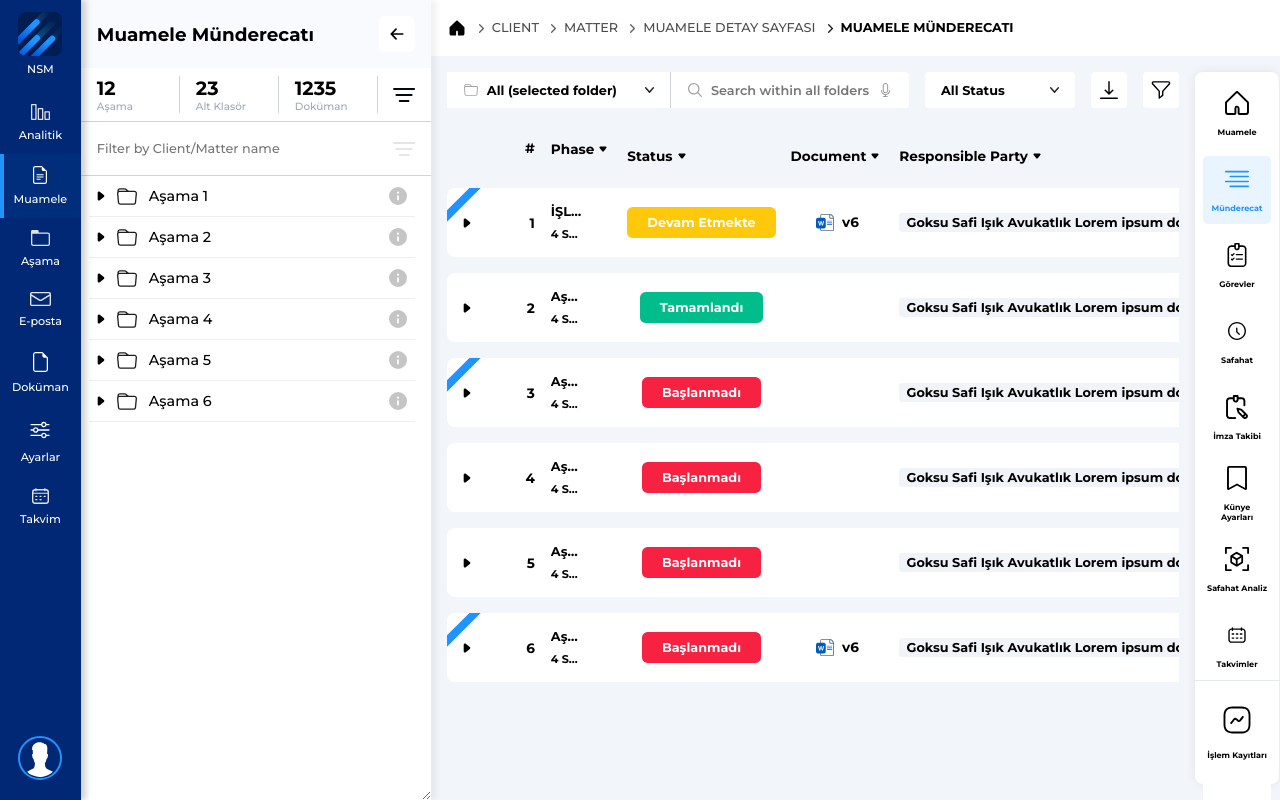
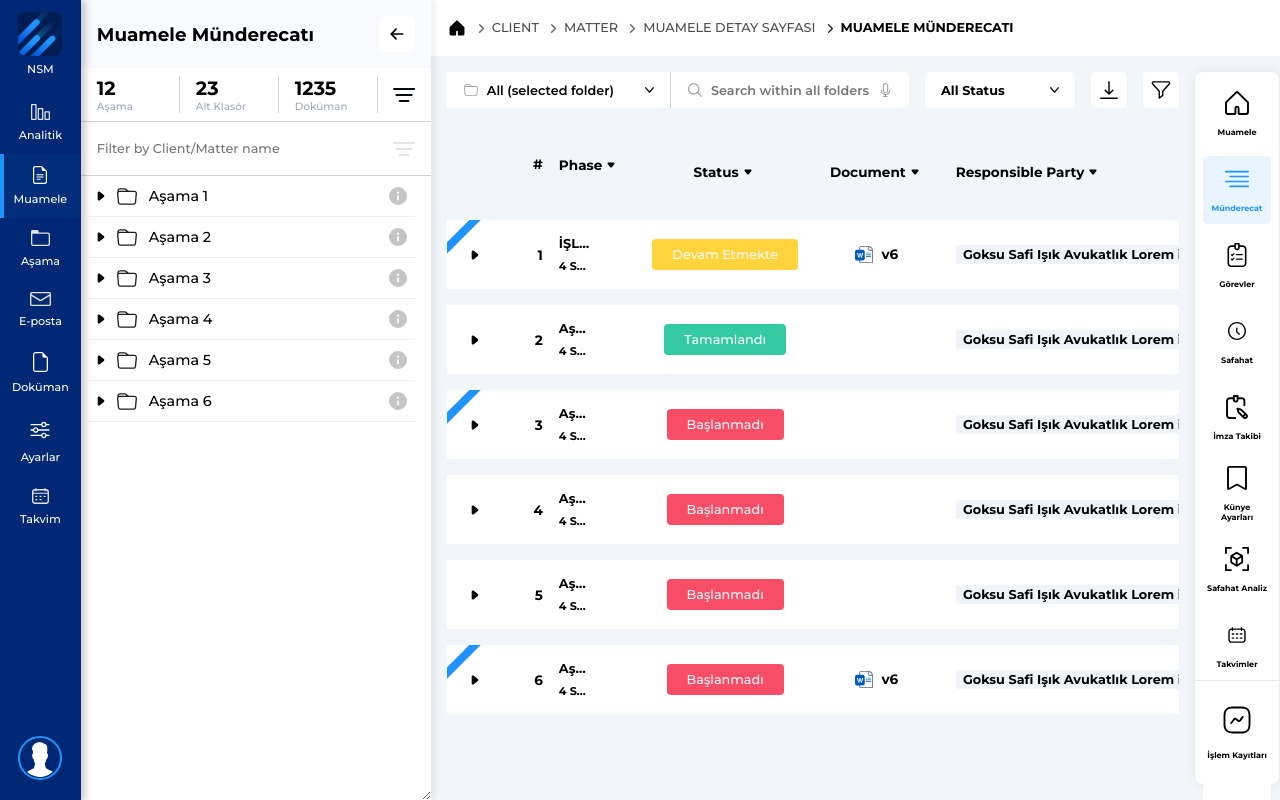
Before and after one commit to HarshvardhanThosar/nsm-dashboard, a Next.js app: page / in a window 1280 px wide. Built offline with nearby package versions, Linux system fonts and the light colour scheme.

Commit message:
fix: minor font weight, width proportions and color adjustments

```diff
--- a/src/components/organisms/tablesection/index.js
+++ b/src/components/organisms/tablesection/index.js
@@ -136,36 +136,36 @@ function TableSection() {
           id="table_container"
           className={TableSectionStyles.table_container}
         >
-          <table>
+          <table width="100%">
             <thead>
               <tr>
-                <th>
+                <th data-cell="id">
                   <span>#</span>
                   <button>
                     Phase
                     <Image alt="" src={CaretDown} width={18} height={18} />
                   </button>
                 </th>
-                <th>
+                <th data-cell="status">
                   <button>
                     Status
                     <Image alt="" src={CaretDown} width={18} height={18} />
                   </button>
                 </th>
-                <th>
+                <th data-cell="document">
                   <button>
                     Document
                     <Image alt="" src={CaretDown} width={18} height={18} />
                   </button>
                 </th>
-                <th>
+                <th data-cell="responsible">
                   <button>
                     Responsible Party
                     <Image alt="" src={CaretDown} width={18} height={18} />
                   </button>
                 </th>
-                <th />
-                <th>
+                <th data-cell="comments" />
+                <th data-cell="update">
                   <button>
                     Update Date
                     <Image alt="" src={CaretDown} width={18} height={18} />
@@ -378,6 +378,7 @@ const TransactionTableRowItem = ({ item, ...props }) => {
   return (
     <React.Fragment>
       <tr
+        bgColor="#ffffff"
         data-active={props.rowSelected == item?._id}
         onClick={() => props.openModal(item?._id)}
       >
--- a/src/components/organisms/tablesection/styles.module.scss
+++ b/src/components/organisms/tablesection/styles.module.scss
@@ -164,7 +164,7 @@
           min-width: 150px;
           // font
           font-size: 0.8rem;
-          font-weight: bold;
+          font-weight: 600;
           text-align: left;
         }
       }
@@ -335,7 +335,7 @@
       // dimensions
       max-height: inherit;
       // design
-      border-collapse: separate collapse;
+      border-collapse: separate;
       border-spacing: 0 1rem;
 
       tr {
@@ -348,11 +348,12 @@
         th,
         td {
           // reset
-          padding: 0;
+          padding: 1rem !important;
           margin: 0;
           // dimensions
           max-width: 450px;
           overflow: hidden;
+          scrollbar-gutter: unset;
           // font
           text-align: left;
           font-size: 0.85rem;
@@ -368,7 +369,7 @@
             text-align: right;
             // display
             display: grid;
-            grid-template-columns: 5.5rem 1fr;
+            grid-template-columns: 5rem 1fr;
             gap: 1rem;
           }
         }
@@ -377,6 +378,15 @@
           // font
           text-align: right;
           font-weight: 700;
+
+          &[data-cell="status"],
+          &[data-cell="document"],
+          &[data-cell="update"] {
+            button {
+              // design
+              margin-inline: auto;
+            }
+          }
 
           button {
             // dimensions
@@ -391,21 +401,52 @@
         }
 
         td {
+          background-color: #ffffff;
+        }
+      }
+
+      thead {
+        // positions
+        position: sticky;
+        top: 0;
+        // design
+        background-color: #f2f6fa;
+      }
+
+      tbody {
+        // dimensions
+        overflow: scroll;
+
+        tr {
           // design
-          padding: 1rem 0;
-          background-color: #ffffff;
+          transition: opacity 0.5s;
+          border-top: 10px solid transparent;
+        }
+
+        td {
+          --border-radius: 0.5rem;
+
+          &:first-of-type {
+            border-top-left-radius: var(--border-radius);
+            border-bottom-left-radius: var(--border-radius);
+          }
+
+          &:last-of-type {
+            border-top-right-radius: var(--border-radius);
+            border-bottom-right-radius: var(--border-radius);
+          }
 
           &[data-cell="id"] {
+            --max-width: 400px;
             // dimensions
-            min-width: min(100%, 450px);
-            max-width: max(100%, 450px);
+            width: fit-content;
+            max-width: var(--max-width);
             // positions
             position: relative;
             // display
             display: grid;
             grid-template-columns: 5rem 1fr;
             align-items: center !important;
-            padding-left: 0.5rem;
 
             &[data-marker="true"] {
               &::before {
@@ -467,6 +508,8 @@
           }
 
           &[data-cell="status"] {
+            opacity: 0.8;
+
             h3 {
               &[data-status="1"] {
                 --bg-color: #ffc80b;
@@ -486,9 +529,11 @@
               // design
               padding: 0.5rem 1.25rem;
               margin: auto;
-              border-radius: 0.35rem;
+              border-radius: 0.25rem;
               background-color: (var(--bg-color));
               // font
+              // font
+              font-weight: 500;
               color: var(--text-color);
               text-align: center;
               font-size: 0.8rem;
@@ -511,9 +556,15 @@
           }
 
           &[data-cell="responsible"] {
+            --max-width: 300px;
             // dimensions
+            width: fit-content;
+            max-width: var(--max-width);
 
-            > h3 {
+            & > h3 {
+              // dimensions
+              width: 100%;
+              max-width: var(--max-width);
               // design
               padding: 0.1rem 0.45rem;
               background-color: #f0f4f9;
@@ -559,39 +610,6 @@
           }
         }
       }
-
-      thead {
-        // positions
-        position: sticky;
-        top: 0;
-        // design
-        background-color: #f2f6fa;
-      }
-
-      tbody {
-        // dimensions
-        overflow: scroll;
-
-        tr {
-          // design
-          transition: opacity 0.5s;
-          border-top: 10px solid transparent;
-        }
-
-        td {
-          --border-radius: 0.5rem;
-
-          &:first-of-type {
-            border-top-left-radius: var(--border-radius);
-            border-bottom-left-radius: var(--border-radius);
-          }
-
-          &:last-of-type {
-            border-top-right-radius: var(--border-radius);
-            border-bottom-right-radius: var(--border-radius);
-          }
-        }
-      }
     }
   }
 
```
